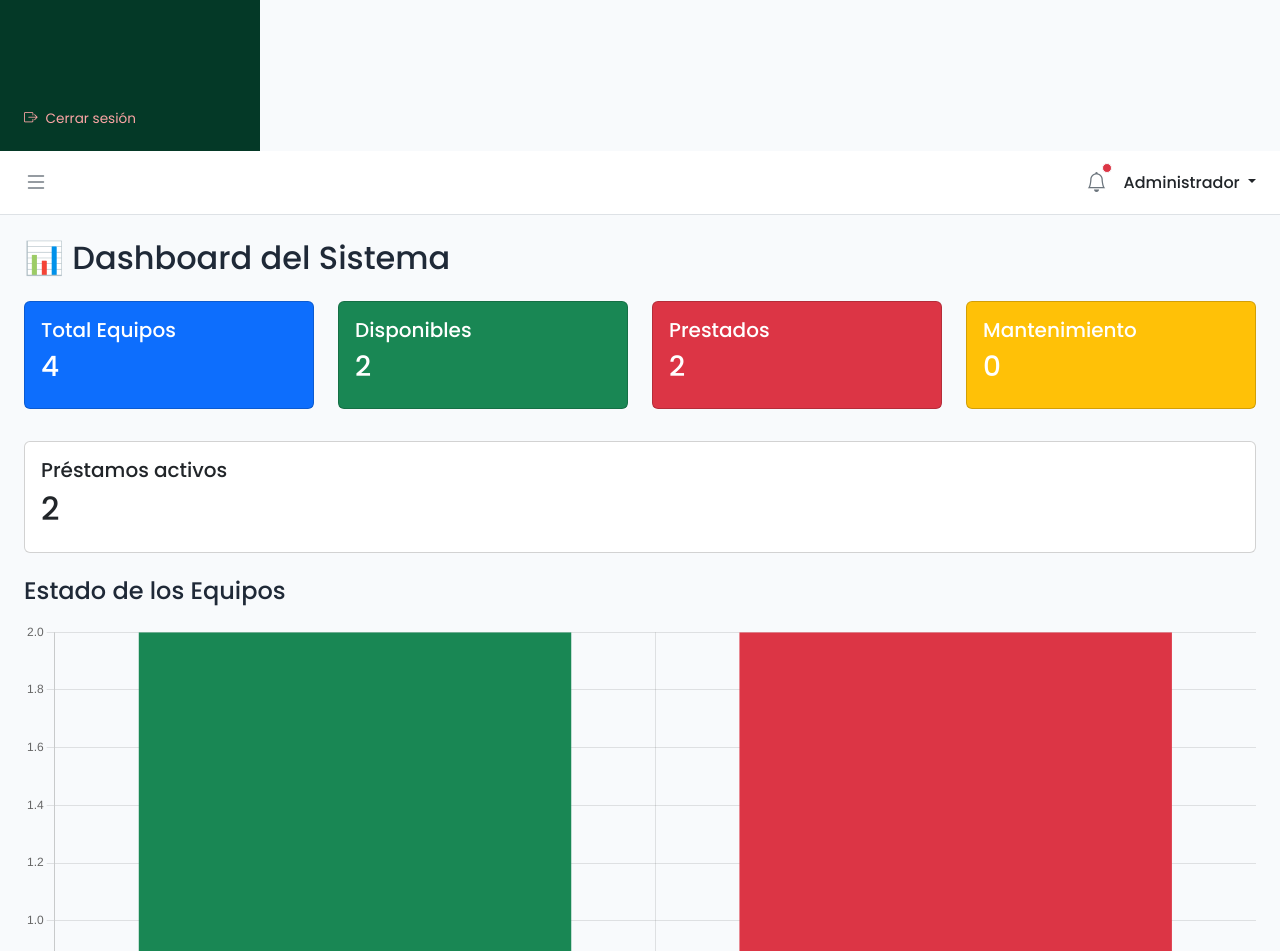
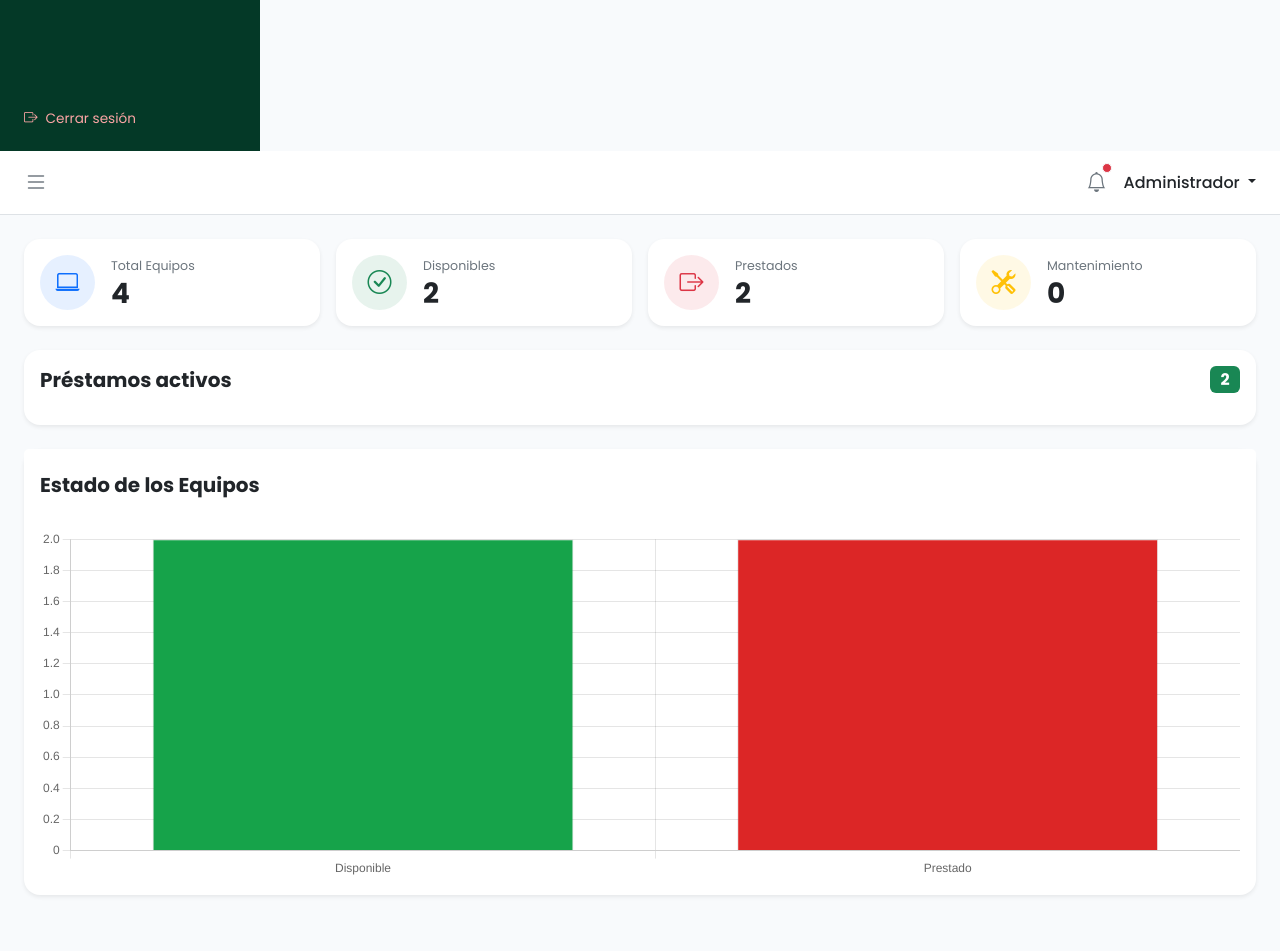
Before and after one commit to amorenob4-alt/PROYECTO_FINAL, a Django app: page /prueba/ in a window 1280 px wide. Shown: the part 649-1600 px from the top of the page. Run offline with Django 5.2, Linux system fonts and the light colour scheme; a user stored in the database is signed in; data comes from the database, SQL or seed files in the repository.

Commit message:
Mejorar diseño del dashboard

```diff
--- a/templates/dashboard.html
+++ b/templates/dashboard.html
@@ -1,96 +1,170 @@
 {% extends 'base.html' %}
+
+{% block title %}Dashboard{% endblock %}
+
+{% block encabezado %}
+Dashboard
+{% endblock %}
 
 {% block content %}
 
-<h2 class="mb-4">📊 Dashboard del Sistema</h2>
+<div class="container-fluid p-0">
 
-<div class="row">
+    <div class="row g-3 mb-4">
 
-    <div class="col-md-3">
-        <div class="card text-white bg-primary mb-3">
-            <div class="card-body">
-                <h5>Total Equipos</h5>
-                <h3>{{ total_equipos }}</h3>
+        <div class="col-12 col-sm-6 col-lg-3">
+            <div class="card border-0 shadow-sm rounded-4 p-3">
+                <div class="d-flex align-items-center gap-3">
+                    <div class="rounded-circle bg-primary bg-opacity-10 text-primary d-flex justify-content-center align-items-center"
+                        style="width:55px;height:55px;">
+                        <i class="bi bi-laptop fs-4"></i>
+                    </div>
+
+                    <div>
+                        <small class="text-secondary">Total Equipos</small>
+                        <h3 class="fw-bold mb-0">{{ total_equipos }}</h3>
+                    </div>
                 </div>
             </div>
         </div>
 
-    <div class="col-md-3">
-        <div class="card text-white bg-success mb-3">
-            <div class="card-body">
-                <h5>Disponibles</h5>
-                <h3>{{ disponibles }}</h3>
+        <div class="col-12 col-sm-6 col-lg-3">
+            <div class="card border-0 shadow-sm rounded-4 p-3">
+                <div class="d-flex align-items-center gap-3">
+                    <div class="rounded-circle bg-success bg-opacity-10 text-success d-flex justify-content-center align-items-center"
+                        style="width:55px;height:55px;">
+                        <i class="bi bi-check-circle fs-4"></i>
+                    </div>
+
+                    <div>
+                        <small class="text-secondary">Disponibles</small>
+                        <h3 class="fw-bold mb-0">{{ disponibles }}</h3>
+                    </div>
                 </div>
             </div>
         </div>
 
-    <div class="col-md-3">
-        <div class="card text-white bg-danger mb-3">
-            <div class="card-body">
-                <h5>Prestados</h5>
-                <h3>{{ prestados }}</h3>
+        <div class="col-12 col-sm-6 col-lg-3">
+            <div class="card border-0 shadow-sm rounded-4 p-3">
+                <div class="d-flex align-items-center gap-3">
+                    <div class="rounded-circle bg-danger bg-opacity-10 text-danger d-flex justify-content-center align-items-center"
+                        style="width:55px;height:55px;">
+                        <i class="bi bi-box-arrow-right fs-4"></i>
+                    </div>
+
+                    <div>
+                        <small class="text-secondary">Prestados</small>
+                        <h3 class="fw-bold mb-0">{{ prestados }}</h3>
+                    </div>
                 </div>
             </div>
         </div>
 
-    <div class="col-md-3">
-        <div class="card text-white bg-warning mb-3">
-            <div class="card-body">
-                <h5>Mantenimiento</h5>
-                <h3>{{ mantenimiento }}</h3>
+        <div class="col-12 col-sm-6 col-lg-3">
+            <div class="card border-0 shadow-sm rounded-4 p-3">
+                <div class="d-flex align-items-center gap-3">
+                    <div class="rounded-circle bg-warning bg-opacity-10 text-warning d-flex justify-content-center align-items-center"
+                        style="width:55px;height:55px;">
+                        <i class="bi bi-tools fs-4"></i>
+                    </div>
+
+                    <div>
+                        <small class="text-secondary">Mantenimiento</small>
+                        <h3 class="fw-bold mb-0">{{ mantenimiento }}</h3>
+                    </div>
                 </div>
             </div>
         </div>
 
     </div>
 
-<div class="card mt-3 mb-4">
+    <div class="card border-0 shadow-sm rounded-4 mb-4">
         <div class="card-body">
-        <h5>Préstamos activos</h5>
-        <h2>{{ prestamos_activos }}</h2>
+
+            <div class="d-flex justify-content-between align-items-center mb-3">
+                <h5 class="fw-bold mb-0">Préstamos activos</h5>
+
+                <span class="badge bg-success fs-6">
+                    {{ prestamos_activos }}
+                </span>
+
+            </div>
+
         </div>
     </div>
 
-<h4 class="mb-3">Estado de los Equipos</h4>
+    <div class="card border-0 shadow-sm rounded-4">
+
+        <div class="card-header bg-white border-0 pt-4">
+            <h5 class="fw-bold">
+                Estado de los Equipos
+            </h5>
+        </div>
+
+        <div class="card-body">
 
             <canvas id="graficoEquipos"></canvas>
+
+        </div>
+
+    </div>
+
+</div>
 
 <script src="https://cdn.jsdelivr.net/npm/chart.js"></script>
 
 <script>
+
     const datos = JSON.parse('{{ equipos_json|escapejs }}');
 
-    let labels = [];
-    let valores = [];
+    const labels = datos.map(x => x.estado);
+    const valores = datos.map(x => x.total);
 
-    datos.forEach(item => {
-        labels.push(item.estado);
-        valores.push(item.total);
-    });
+    new Chart(document.getElementById("graficoEquipos"), {
 
-    new Chart(document.getElementById('graficoEquipos'), {
-        type: 'bar',
+        type: "bar",
+
         data: {
             labels: labels,
+
             datasets: [{
-                label: 'Cantidad de Equipos',
+
+                label: "Cantidad",
+
                 data: valores,
+
+                borderWidth: 1,
+
                 backgroundColor: [
-                    '#198754',
-                    '#dc3545',
-                    '#ffc107'
+                    "#16a34a",
+                    "#dc2626",
+                    "#f59e0b"
                 ]
+
             }]
         },
+
         options: {
             responsive: true,
+            maintainAspectRatio: false,
+
             plugins: {
                 legend: {
                     display: false
                 }
             }
         }
+
     });
+
 </script>
 
+<style>
+    #graficoEquipos {
+
+        height: 350px !important;
+
+    }
+</style>
+
 {% endblock %}
```
Lines whose indentation alone changed are shown as unchanged.
